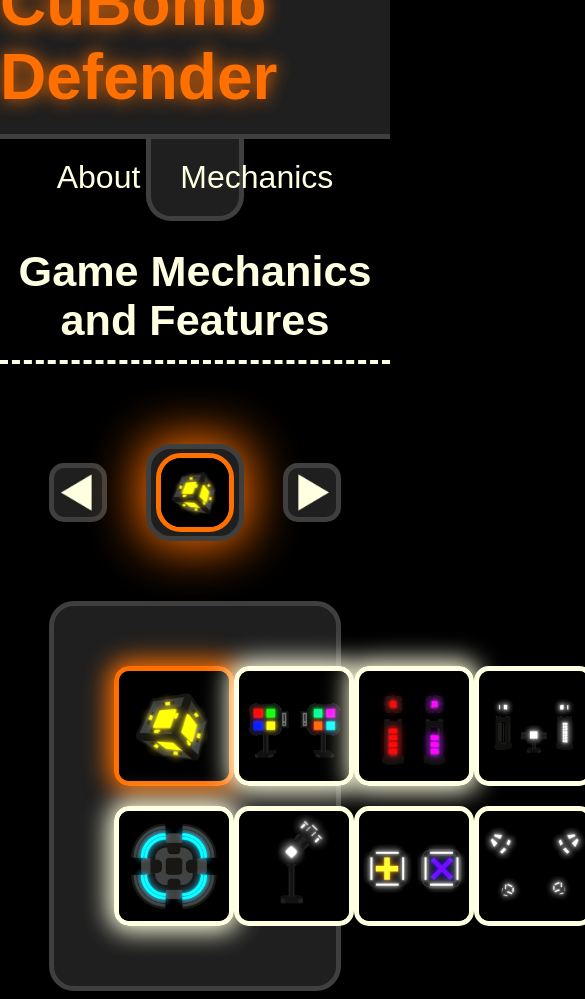
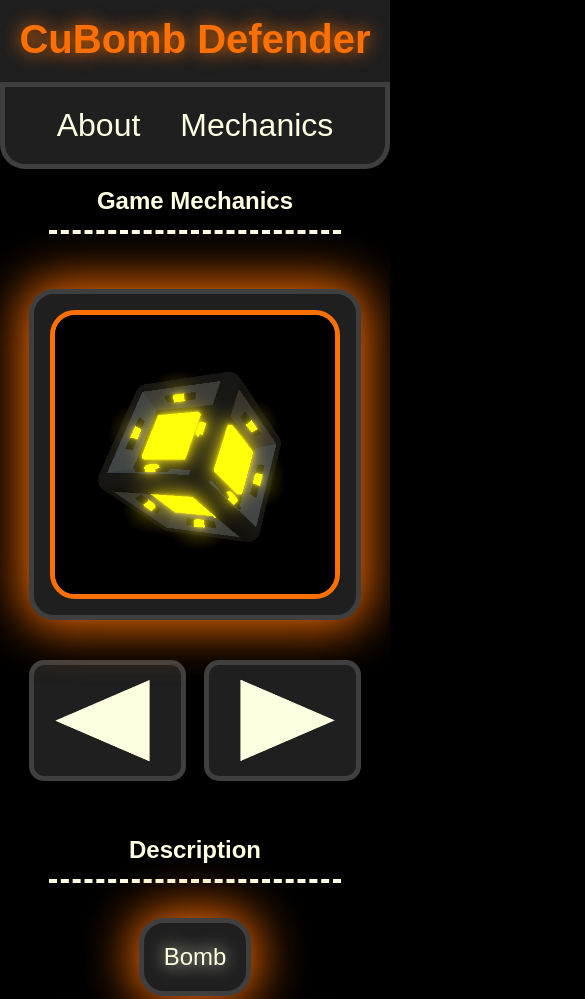
Before and after one commit to janjonaash05/CuBomb-Defender-web, a plain HTML site: page PSS web/mechanics.html in a window 390 px wide. Shown: the top 999 px of the page, 585 px wide, since content can reach past the window. Drawn offline with nearby package versions, Linux system fonts and the light colour scheme; a web font is replaced by a local one.

Commit message:
mobile version for mechanics

```diff
--- a/PSS web/css/response.css
+++ b/PSS web/css/response.css
@@ -81,4 +81,93 @@
 
 
 
+    .mechanics-section-scroll-container
+    {
+        display: grid;
+        width: 100%;
+
+        height: auto;
+
+        padding: 20px;
+
+        place-items: center;
+
+
+
+        grid-template-areas:
+        "box box"
+        "box box"
+        "arrow-left arrow-right"
+
+
+    }
+
+
+    .arrow-left
+    {
+
+        grid-area: arrow-left;
+        width: 90%;
+        height: auto;
+        margin: 0;
+
+
+    }
+
+    .arrow-right
+    {
+        grid-area: arrow-right;
+        width: 90%;
+        height: auto;
+        margin: 0;
+    }
+
+    .arrow
+    {
+        margin-top: 40px;
+    }
+
+    .section-header
+    {
+        margin-bottom: 35px;
+    }
+
+    .mechanics-box
+    {
+        width: 85vw;
+        height: 85vw;
+
+        grid-area: box;
+
+
+    }
+
+
+    .mechanics-listed-container
+    {
+        display: none;
+
+
+    }
+
+    .mechanics-header-box
+    {
+        font-size: 1.5em;
+    }
+
+    .mechanics-info-box
+    {
+        padding: 20px;
+        width: 80%;
+        font-size: 0.5em;
+
+    }
+
+
+
+
+
+
+
+
 }
--- a/PSS web/mechanics.html
+++ b/PSS web/mechanics.html
@@ -6,6 +6,7 @@
 
 
     <link rel="stylesheet" href="css/style.css">
+    <link rel="stylesheet" href="css/response.css">
     <link href="https://fonts.cdnfonts.com/css/tw-cen-classified-mt-std" rel="stylesheet">
 
     <link rel="stylesheet" href="https://fonts.googleapis.com/css2?family=Material+Symbols+Outlined:opsz,wght,FILL,GRAD@20..48,100..700,0..1,-50..200" />
@@ -57,19 +58,19 @@
         <section>
 
             <p class="section-header">
-                Game Mechanics and Features
+                Game Mechanics
             </p>
 
 
             <div class="mechanics-section-scroll-container">
 
-                <div class="arrow"><img class="arrow-img" src="img/arrow_left.png" alt="" onclick="nextMechanic(-1)"></div>
+                <div class="arrow arrow-left"><img class="arrow-img" src="img/arrow_left.png" alt="" onclick="nextMechanic(-1)"></div>
 
                 <div class="box mechanics-box glow-target glow-blue">
                     <img class="mechanics-img outline-target" src="img/mechanics/bomb.png" alt="">
                 </div>
 
-                <div class="arrow"><img class="arrow-img"  src="img/arrow_right.png" alt="" onclick="nextMechanic(1)" onmouseenter=""></div>
+                <div class="arrow arrow-right"><img class="arrow-img"  src="img/arrow_right.png" alt="" onclick="nextMechanic(1)" onmouseenter=""></div>
 
 
             </div>
@@ -158,8 +159,9 @@
                     <p class="mechanics-list-item mechanic-desc-core">- Core Ring - Displays health by colored segements</p>
 
                     <p class="mechanics-list-item mechanic-desc-spinner">- Enemy object</p>
-                    <p class="mechanics-list-item mechanic-desc-spinner">- Increases its charge-up value with each damage to the <span class="color-text-glow click-target click-target-bomb">Core</span></p>
-                    <p class="mechanics-list-item mechanic-desc-spinner">- After fully </p>
+                    <p class="mechanics-list-item mechanic-desc-spinner">- Increases its charge-up value with each damage to the <span class="color-text-glow click-target click-target-core">Core</span></p>
+                    <p class="mechanics-list-item mechanic-desc-spinner">- After <span class="color-text-glow click-target click-target-core">Core</span> death, it begins a charge-up process that causes a <b>GAME OVER</b> by shooting the <span class="color-text-glow click-target click-target-core">Core</span> with a laser </p>
+                    <p class="mechanics-list-item mechanic-desc-spinner">- This can be prevented by</p>
 
 
 
```
Also changed, not shown: PSS web/index.html (+1 -2 lines).
